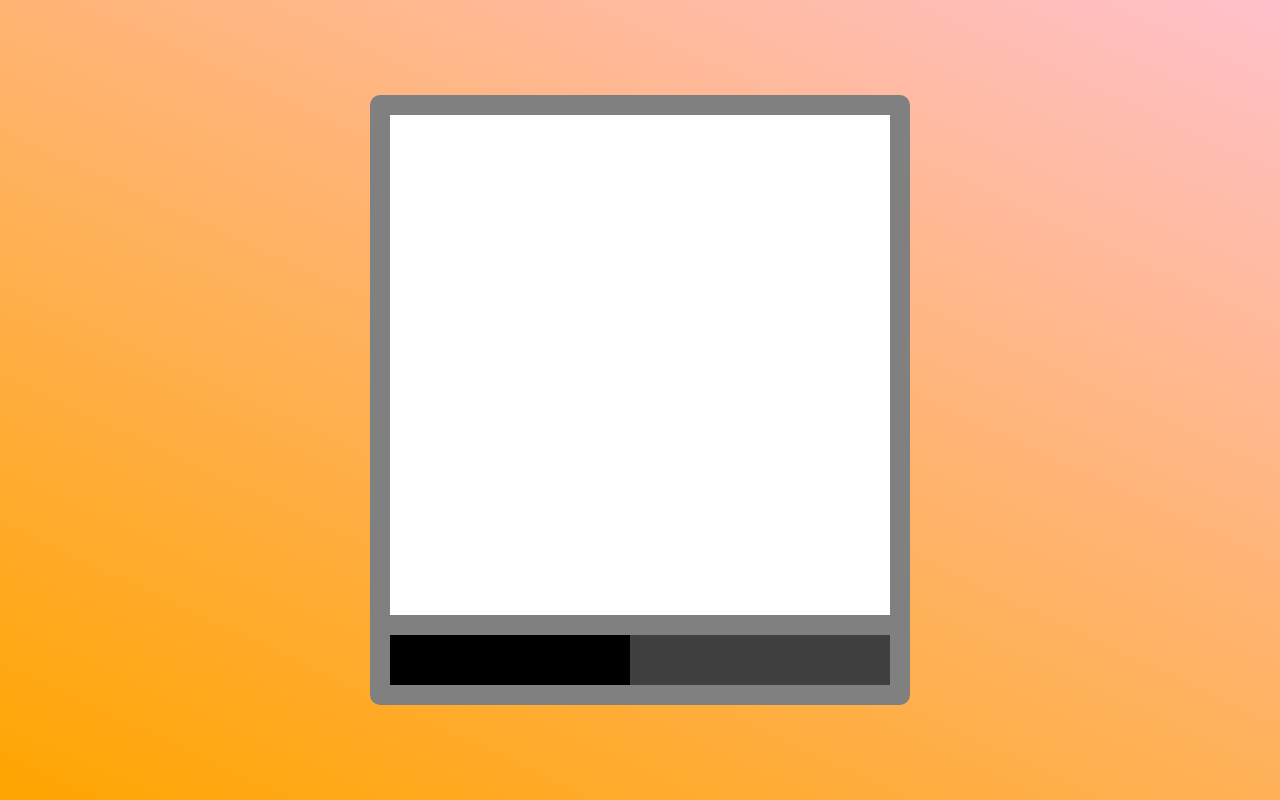
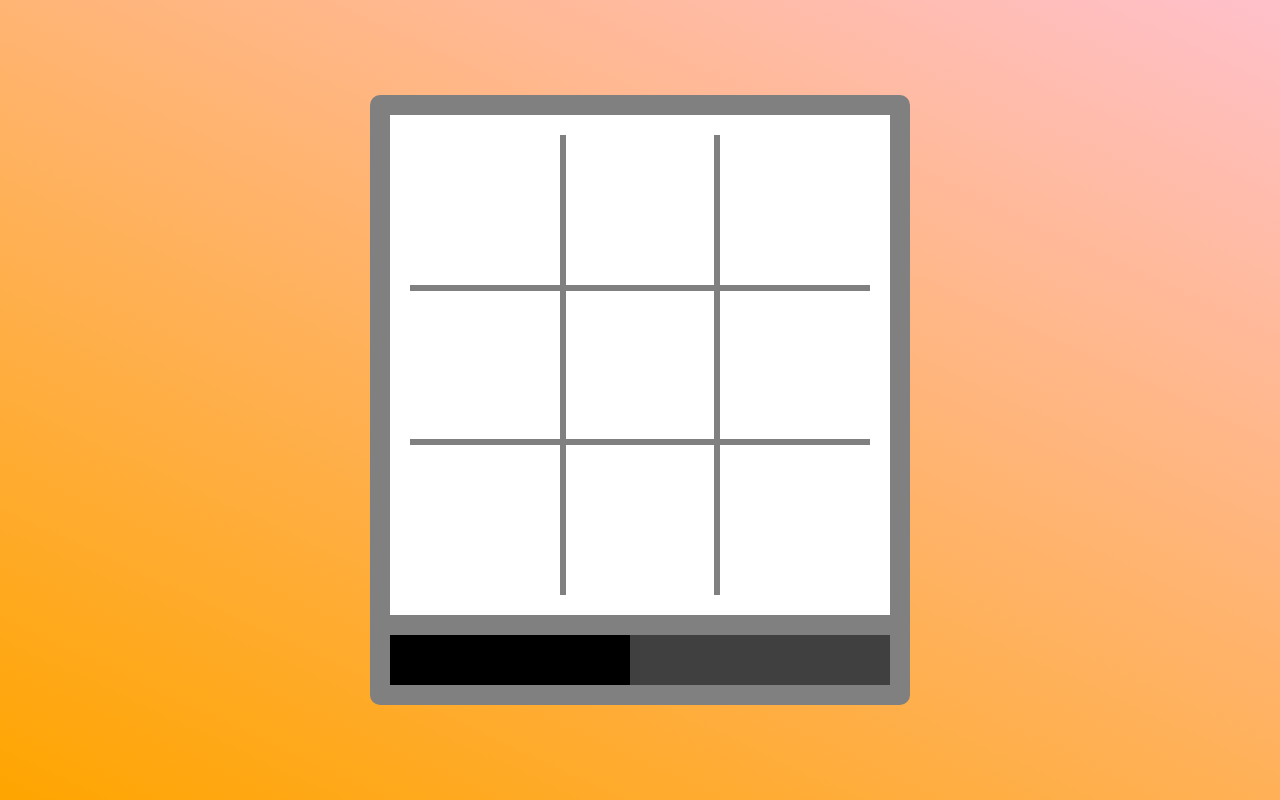
Before and after one commit to Floofbus/tic-tac-toe, a plain HTML site: page index.html in a window 1280 px wide. Drawn offline with Linux system fonts and the light colour scheme.

Commit message:
Add HTML and CSS for creating the tic tac toe grid

```diff
--- a/index.html
+++ b/index.html
@@ -8,6 +8,16 @@
 <body>
 	<div id="main-container">
 		<div id="game-board">
+			<!--Dummy board tiles, contents of this div get deleted--->
+			<div class="game-tile br bb"></div>
+			<div class="game-tile br bb bl"></div>
+			<div class="game-tile bb bl"></div>
+			<div class="game-tile bt br bb"></div>
+			<div class="game-tile bt br bb bl"></div>
+			<div class="game-tile bt bb bl"></div>
+			<div class="game-tile bt br"></div>
+			<div class="game-tile bt br bl"></div>
+			<div class="game-tile bt bl"></div>
 		</div>
 		<div id="game-button-container">
 			<div id="game-button-new">
--- a/style.css
+++ b/style.css
@@ -33,6 +33,7 @@ body {
 	display: grid;
 	grid-template-columns: repeat(3, 1fr);
 	grid-template-rows: repeat(3, 1fr);
+	padding: 20px;
 }
 
 #game-button-container {
@@ -49,3 +50,27 @@ body {
 	min-width: 100%;
 	background: black;
 }
+
+.game-tile {
+	border-color: gray;
+	border-width: 3px;
+	border-style: none;
+	height: 100%;
+	width: 100%;
+}
+
+.bt {
+	border-top-style: solid;
+}
+
+.br {
+	border-right-style: solid;
+}
+
+.bb {
+	border-bottom-style: solid;
+}
+
+.bl {
+	border-left-style: solid;
+}
```
